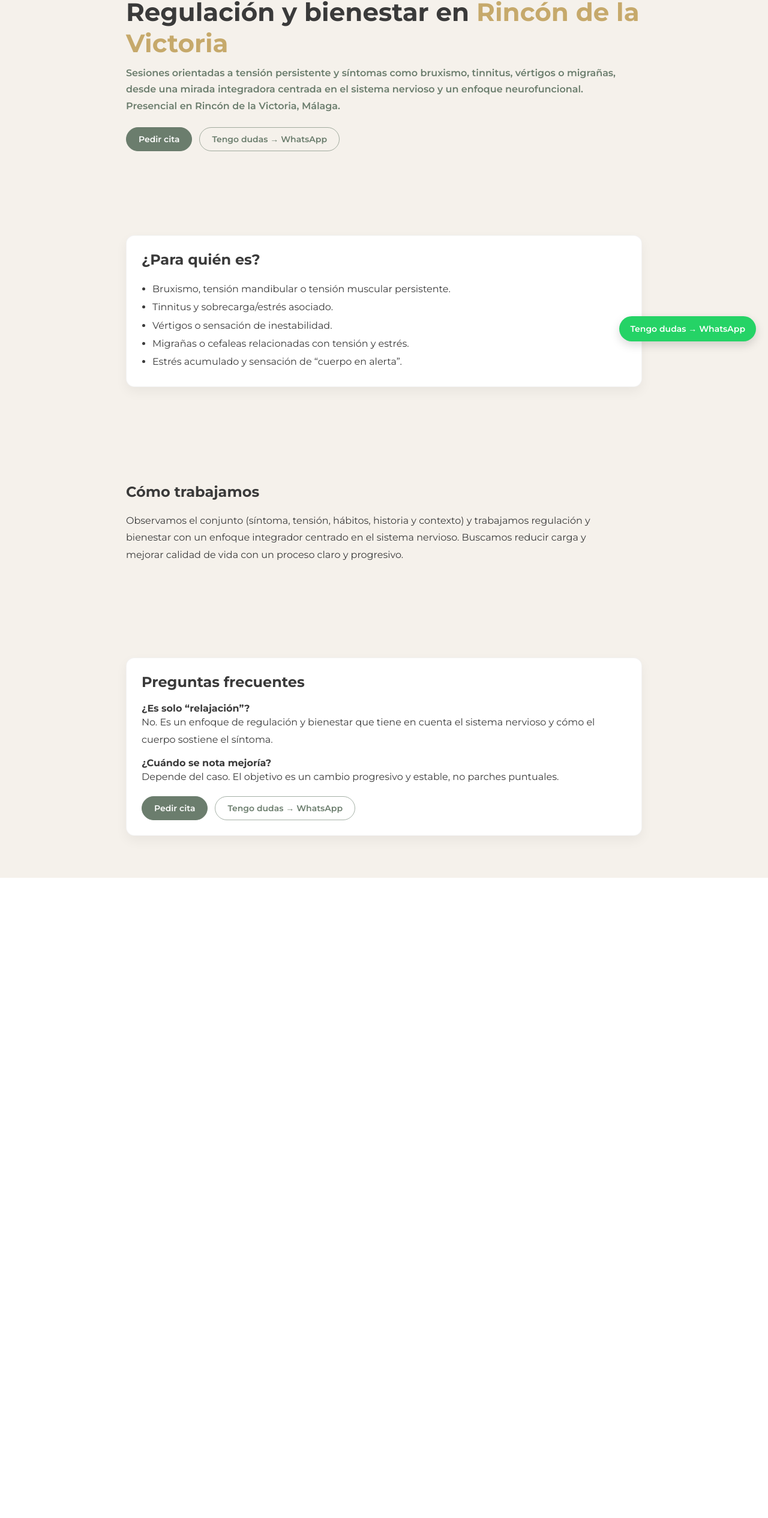
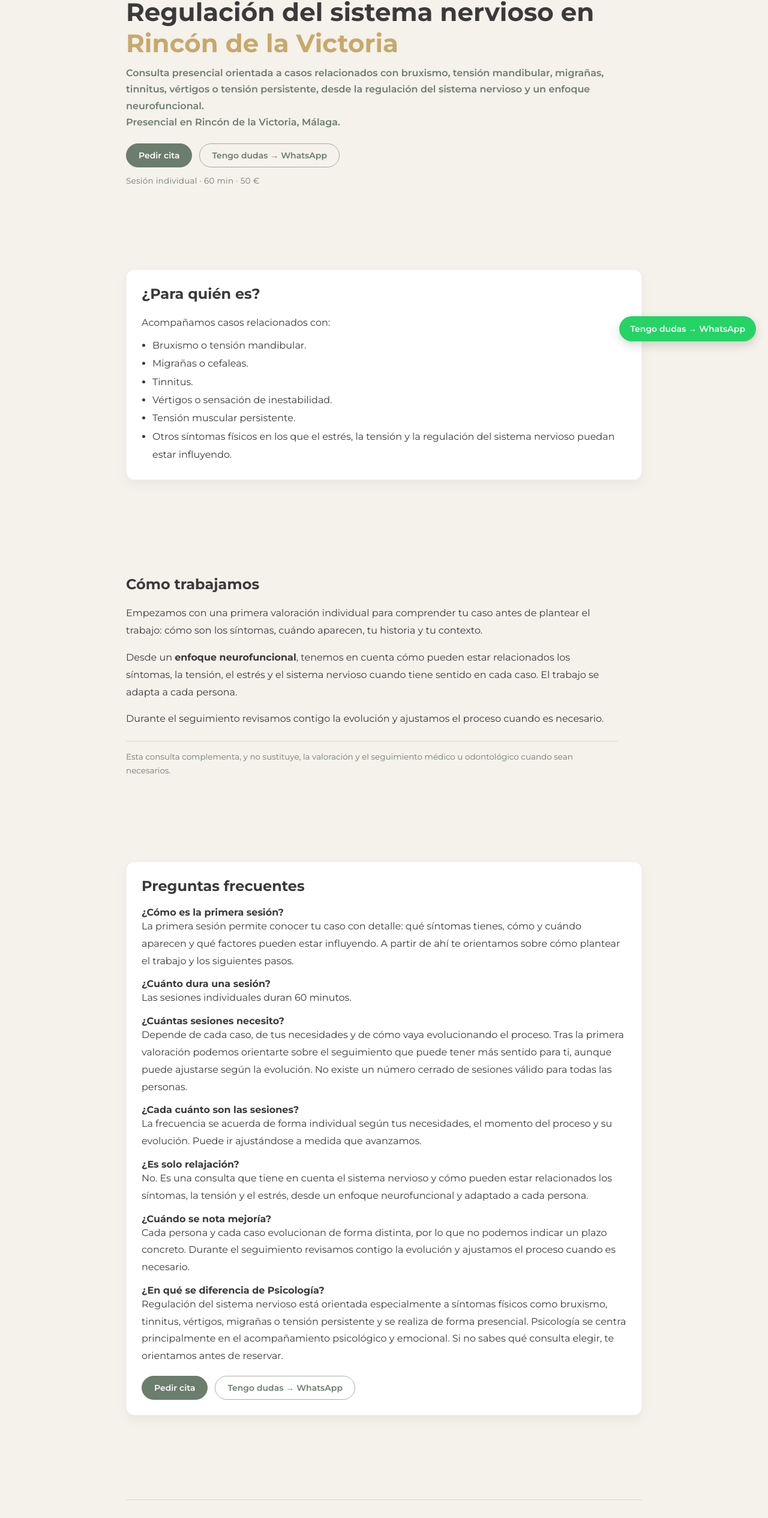
Before and after one commit to Centronerua/Nerua-web, a Next.js app: page /regulacion-bienestar-malaga in a window 1280 px wide. Shown: the part 211-2741 px from the top of the page at 60% size. Before the commit the page ends 1674 px from the top, so only its background shows below. Built offline with nearby package versions, Linux system fonts and the light colour scheme.

Commit message:
Regulación del sistema nervioso: nombre unificado, nuevos contenidos, tarifa, 7 FAQ, bloque de José y textos de tarjetas
Co-Authored-By: Claude Opus 5.5 <noreply@anthropic.com>
Claude-Session: https://claude.ai/code/session_017dGKsEpDZf72iu9TrRcrvc

```diff
--- a/app/components/SiteHeader.js
+++ b/app/components/SiteHeader.js
@@ -3,7 +3,7 @@ import { useEffect, useRef, useState } from "react";
 import { ReservaButton } from "./Cta";
 
 const SERVICES = [
-  { href: "/regulacion-bienestar-malaga", label: "Regulación y bienestar" },
+  { href: "/regulacion-bienestar-malaga", label: "Regulación del sistema nervioso" },
   { href: "/acompanamiento-psicologico-malaga", label: "Acompañamiento psicológico" },
   { href: "/nutricion-integrativa-malaga", label: "Nutrición digestiva integrativa" },
 ];
--- a/app/regulacion-bienestar-malaga/page.js
+++ b/app/regulacion-bienestar-malaga/page.js
@@ -1,11 +1,15 @@
 import SiteHeader from "../components/SiteHeader";
 import { CtaButtons, StickyWhatsApp } from "../components/Cta";
+import { SERVICES, formatPrice } from "../data/pricing";
 
 const RESERVA_MSG = "Hola, me gustaría pedir cita para una primera sesión de regulación del sistema nervioso en Centro NERÚA.";
-const DUDAS_MSG = "Hola, me gustaría información sobre regulación y bienestar (bruxismo, tinnitus, vértigos) en Centro NERÚA.";
+const DUDAS_MSG = "Hola, me gustaría información sobre la consulta de regulación del sistema nervioso en Centro NERÚA.";
+
+// Tarifa leída del mismo sitio que "Consultas y precios" de la home
+const REGULACION = SERVICES.find((s) => s.id === "regulacion");
 
 export const metadata = {
-  title: "Regulación y bienestar en Rincón de la Victoria · Sistema nervioso y enfoque neurofuncional | Centro NERÚA",
+  title: "Regulación del sistema nervioso en Rincón de la Victoria | Centro NERÚA",
   description:
     "Regulación del sistema nervioso en Rincón de la Victoria, Málaga: bruxismo, tinnitus, vértigos y migrañas. Enfoque neurofuncional. Consulta presencial.",
 };
@@ -27,26 +31,35 @@ export default function Page() {
       <section style={{ ...section, paddingTop: "90px" }}>
         <p className="section-eyebrow service-eyebrow"><span className="eyebrow-text"><span className="nowrap">SISTEMA NERVIOSO ·</span> <span className="nowrap">ENFOQUE NEUROFUNCIONAL</span></span></p>
         <h1 className="service-h1" style={{ fontSize: "42px", marginTop: 0, marginBottom: 10 }}>
-          Regulación y bienestar en <span style={{ color: "#C6A96B" }}>Rincón de la Victoria</span>
+          Regulación del sistema nervioso en <span style={{ color: "#C6A96B" }}>Rincón de la Victoria</span>
         </h1>
 
         <p style={{ color: "#6B7D6D", fontWeight: 600, marginTop: 0, lineHeight: 1.7, maxWidth: 820 }}>
-          Sesiones orientadas a tensión persistente y síntomas como bruxismo, tinnitus, vértigos o migrañas, desde una mirada integradora
-          centrada en el sistema nervioso y un enfoque neurofuncional. Presencial en Rincón de la Victoria, Málaga.
+          Consulta presencial orientada a casos relacionados con bruxismo, tensión mandibular, migrañas, tinnitus, vértigos o
+          tensión persistente, desde la regulación del sistema nervioso y un enfoque neurofuncional.
+          <br />
+          Presencial en Rincón de la Victoria, Málaga.
         </p>
 
         <CtaButtons reservaMsg={RESERVA_MSG} dudasMsg={DUDAS_MSG} hideDudasOnMobile style={{ marginTop: 22 }} />
+        {REGULACION.rates.map((r) => (
+          <p key={r.label} className="svc-price">
+            {r.label} · {r.duration} · {formatPrice(r.price)}
+          </p>
+        ))}
       </section>
 
       <section style={section}>
         <div style={card}>
           <h2 style={{ marginTop: 0 }}>¿Para quién es?</h2>
+          <p style={{ margin: "0 0 8px", lineHeight: 1.8 }}>Acompañamos casos relacionados con:</p>
           <ul style={{ margin: 0, paddingLeft: 18, lineHeight: 1.9 }}>
-            <li>Bruxismo, tensión mandibular o tensión muscular persistente.</li>
-            <li>Tinnitus y sobrecarga/estrés asociado.</li>
+            <li>Bruxismo o tensión mandibular.</li>
+            <li>Migrañas o cefaleas.</li>
+            <li>Tinnitus.</li>
             <li>Vértigos o sensación de inestabilidad.</li>
-            <li>Migrañas o cefaleas relacionadas con tensión y estrés.</li>
-            <li>Estrés acumulado y sensación de “cuerpo en alerta”.</li>
+            <li>Tensión muscular persistente.</li>
+            <li>Otros síntomas físicos en los que el estrés, la tensión y la regulación del sistema nervioso puedan estar influyendo.</li>
           </ul>
         </div>
       </section>
@@ -54,8 +67,18 @@ export default function Page() {
       <section style={section}>
         <h2>Cómo trabajamos</h2>
         <p style={{ lineHeight: 1.8, maxWidth: 820 }}>
-          Observamos el conjunto (síntoma, tensión, hábitos, historia y contexto) y trabajamos regulación y bienestar con un enfoque integrador
-          centrado en el sistema nervioso. Buscamos reducir carga y mejorar calidad de vida con un proceso claro y progresivo.
+          Empezamos con una primera valoración individual para comprender tu caso antes de plantear el trabajo: cómo son los
+          síntomas, cuándo aparecen, tu historia y tu contexto.
+        </p>
+        <p style={{ lineHeight: 1.8, maxWidth: 820 }}>
+          Desde un <strong>enfoque neurofuncional</strong>, tenemos en cuenta cómo pueden estar relacionados los síntomas, la
+          tensión, el estrés y el sistema nervioso cuando tiene sentido en cada caso. El trabajo se adapta a cada persona.
+        </p>
+        <p style={{ lineHeight: 1.8, maxWidth: 820 }}>
+          Durante el seguimiento revisamos contigo la evolución y ajustamos el proceso cuando es necesario.
+        </p>
+        <p className="svc-note">
+          Esta consulta complementa, y no sustituye, la valoración y el seguimiento médico u odontológico cuando sean necesarios.
         </p>
       </section>
 
@@ -64,15 +87,45 @@ export default function Page() {
           <h2 style={{ marginTop: 0 }}>Preguntas frecuentes</h2>
           <div style={{ display: "grid", gap: 14 }}>
             <div>
-              <strong>¿Es solo “relajación”?</strong>
+              <strong>¿Cómo es la primera sesión?</strong>
               <div style={{ lineHeight: 1.8 }}>
-                No. Es un enfoque de regulación y bienestar que tiene en cuenta el sistema nervioso y cómo el cuerpo sostiene el síntoma.
+                La primera sesión permite conocer tu caso con detalle: qué síntomas tienes, cómo y cuándo aparecen y qué factores pueden estar influyendo. A partir de ahí te orientamos sobre cómo plantear el trabajo y los siguientes pasos.
+              </div>
+            </div>
+            <div>
+              <strong>¿Cuánto dura una sesión?</strong>
+              <div style={{ lineHeight: 1.8 }}>
+                Las sesiones individuales duran 60 minutos.
+              </div>
+            </div>
+            <div>
+              <strong>¿Cuántas sesiones necesito?</strong>
+              <div style={{ lineHeight: 1.8 }}>
+                Depende de cada caso, de tus necesidades y de cómo vaya evolucionando el proceso. Tras la primera valoración podemos orientarte sobre el seguimiento que puede tener más sentido para ti, aunque puede ajustarse según la evolución. No existe un número cerrado de sesiones válido para todas las personas.
+              </div>
+            </div>
+            <div>
+              <strong>¿Cada cuánto son las sesiones?</strong>
+              <div style={{ lineHeight: 1.8 }}>
+                La frecuencia se acuerda de forma individual según tus necesidades, el momento del proceso y su evolución. Puede ir ajustándose a medida que avanzamos.
+              </div>
+            </div>
+            <div>
+              <strong>¿Es solo relajación?</strong>
+              <div style={{ lineHeight: 1.8 }}>
+                No. Es una consulta que tiene en cuenta el sistema nervioso y cómo pueden estar relacionados los síntomas, la tensión y el estrés, desde un enfoque neurofuncional y adaptado a cada persona.
               </div>
             </div>
             <div>
               <strong>¿Cuándo se nota mejoría?</strong>
               <div style={{ lineHeight: 1.8 }}>
-                Depende del caso. El objetivo es un cambio progresivo y estable, no parches puntuales.
+                Cada persona y cada caso evolucionan de forma distinta, por lo que no podemos indicar un plazo concreto. Durante el seguimiento revisamos contigo la evolución y ajustamos el proceso cuando es necesario.
+              </div>
+            </div>
+            <div>
+              <strong>¿En qué se diferencia de Psicología?</strong>
+              <div style={{ lineHeight: 1.8 }}>
+                Regulación del sistema nervioso está orientada especialmente a síntomas físicos como bruxismo, tinnitus, vértigos, migrañas o tensión persistente y se realiza de forma presencial. Psicología se centra principalmente en el acompañamiento psicológico y emocional. Si no sabes qué consulta elegir, te orientamos antes de reservar.
               </div>
             </div>
           </div>
@@ -81,6 +134,39 @@ export default function Page() {
         </div>
       </section>
 
+      {/* QUIÉN TE ACOMPAÑA: bloque compacto; misma fotografía y credenciales que la ficha de la home */}
+      <section style={section}>
+        <div className="svc-team">
+          <img
+            className="svc-team-photo"
+            src="/images/equipo/jose-manuel.webp"
+            alt="José Manuel Gil Rueda"
+            width="420"
+            height="525"
+            loading="lazy"
+          />
+          <div>
+            <p className="svc-team-eyebrow">Quién te acompaña</p>
+            <h2 className="svc-team-name">José Manuel Gil Rueda</h2>
+            {/* Cada parte sin cortes internos; si la línea se parte, el "·" queda al final */}
+            <p className="member-area">
+              {["Psicólogo", "Regulación del sistema nervioso", "Enfoque neurofuncional"].map((part, i, arr) => (
+                <span key={part}>
+                  <span className="member-area-part">{part}{i < arr.length - 1 ? " ·" : ""}</span>
+                  {i < arr.length - 1 ? " " : ""}
+                </span>
+              ))}
+            </p>
+            <p className="svc-team-sublabel">Formación complementaria</p>
+            <ul className="member-credentials svc-team-credentials">
+              <li>Licenciado en Ciencias de la Actividad Física y del Deporte (CAFD)</li>
+              <li>Osteópata</li>
+              <li>Formación en enfoques relacionados con el trauma y regulación del sistema nervioso</li>
+            </ul>
+          </div>
+        </div>
+      </section>
+
       <StickyWhatsApp message={DUDAS_MSG} />
     </main>
   );
--- a/styles/globals.css
+++ b/styles/globals.css
@@ -639,3 +639,5 @@ section[id] { scroll-margin-top: 80px; }
 .svc-price { margin: 14px 0 0; font-size: 13.5px; letter-spacing: 0.02em; color: #6B7D6D; }
 .svc-team-sublabel { margin: 0 0 8px; padding-top: 14px; border-top: 1px solid rgba(107,125,109,0.25); font-size: 11.5px; font-weight: 600; letter-spacing: 0.16em; text-transform: uppercase; color: #6B7D6D; }
 .svc-team-sublabel + .member-credentials { padding-top: 0; border-top: 0; }
+/* Regulación: aviso sanitario discreto bajo "Cómo trabajamos" */
+.svc-note { max-width: 820px; margin: 22px 0 0; padding-top: 14px; border-top: 1px solid rgba(107,125,109,0.22); font-size: 13.5px; line-height: 1.7; color: #6B7D6D; }
```
Also changed, not shown: app/page.js (+5 -5 lines), 1 other file (tests, documents, lock files or other folders).
